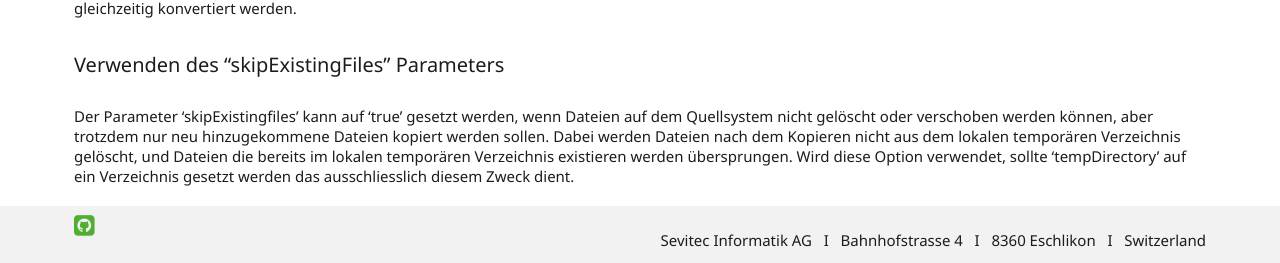
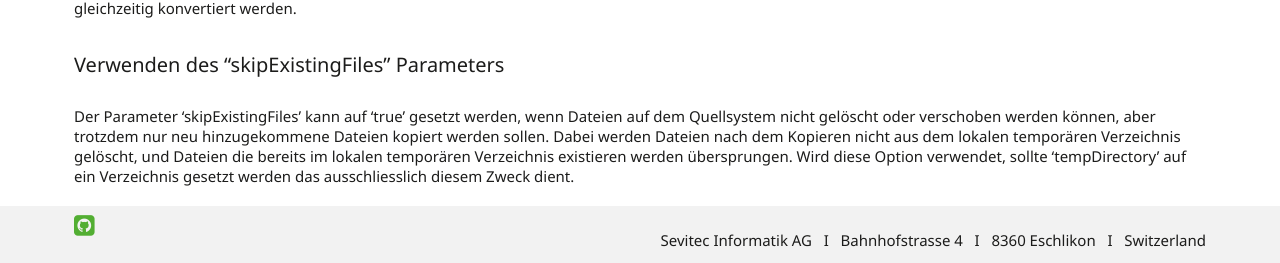
Before and after one commit to primesoft-group/oneconnexx-docs, a Jekyll site: the page built from _pages/addins/de/filecopy.md, in a window 1280 px wide and 900 px high, scrolled down 2517 px. Shown: the part 634-897 px from the top of the window. Built offline with Jekyll 4.4.1, drawn with Linux system fonts in a browser that asks for light colours; nearby versions of some CDN libraries; some web fonts are replaced.

```diff
--- a/_pages/addins/de/filecopy.md
+++ b/_pages/addins/de/filecopy.md
@@ -69,4 +69,4 @@ Das "Filter" Ereignis wird ausgelöst, nach dem die FileCopy Instanz eine Datei
 
 ##### Verwenden des "skipExistingFiles" Parameters
 
-Der Parameter 'skipExistingfiles' kann auf 'true' gesetzt werden, wenn Dateien auf dem Quellsystem nicht gelöscht oder verschoben werden können, aber trotzdem nur neu hinzugekommene Dateien kopiert werden sollen. Dabei werden Dateien nach dem Kopieren nicht aus dem lokalen temporären Verzeichnis gelöscht, und Dateien die bereits im lokalen temporären Verzeichnis existieren werden übersprungen. Wird diese Option verwendet, sollte 'tempDirectory' auf ein Verzeichnis gesetzt werden das ausschliesslich diesem Zweck dient.
+Der Parameter 'skipExistingFiles' kann auf 'true' gesetzt werden, wenn Dateien auf dem Quellsystem nicht gelöscht oder verschoben werden können, aber trotzdem nur neu hinzugekommene Dateien kopiert werden sollen. Dabei werden Dateien nach dem Kopieren nicht aus dem lokalen temporären Verzeichnis gelöscht, und Dateien die bereits im lokalen temporären Verzeichnis existieren werden übersprungen. Wird diese Option verwendet, sollte 'tempDirectory' auf ein Verzeichnis gesetzt werden das ausschliesslich diesem Zweck dient.
```
